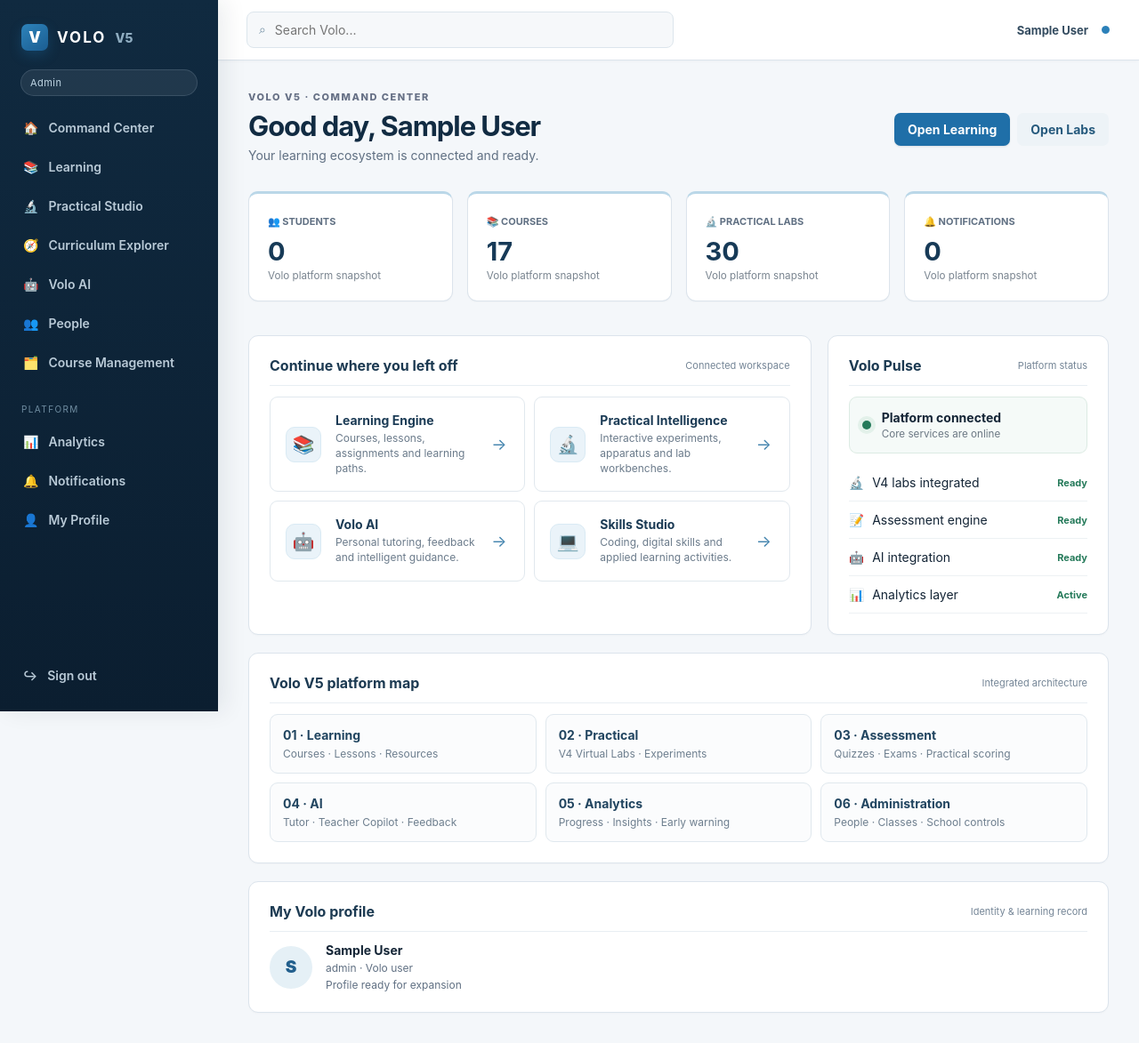
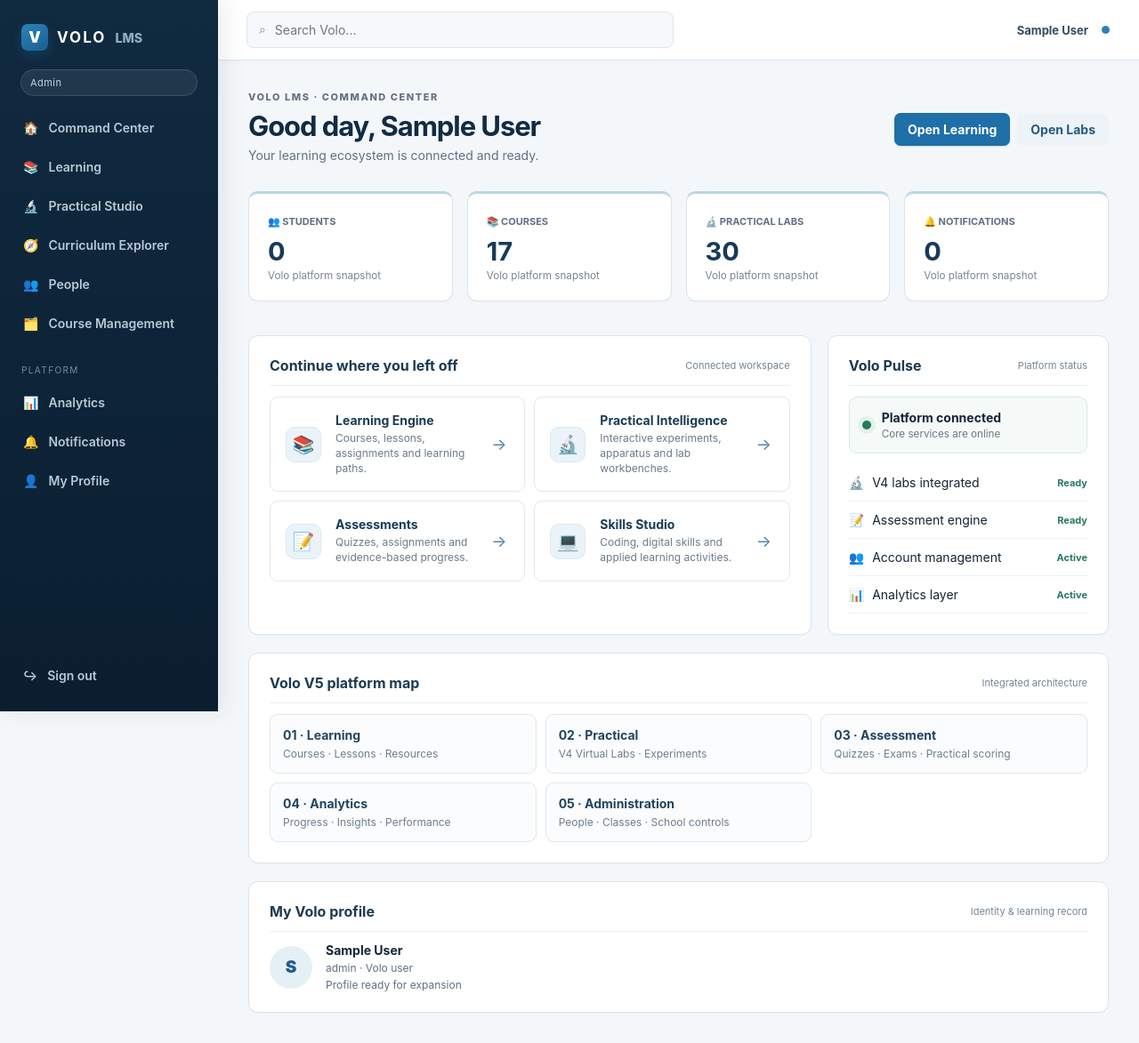
Before and after one commit to apetorgborprince/volo-lms, a Flask app: page /dashboard in a window 1280 px wide. Shown: the whole page at 89% size. Run offline with Flask 3, Linux system fonts and the light colour scheme; the visitor is signed in with stand-in values (Sample User, id 1); data comes from the database, SQL or seed files in the repository; data that the repository does not hold is empty; parts of the project's set-up code (start-up, migrations or seed data) failed here and were passed over.

Commit message:
Add files via upload

```diff
--- a/app/templates/base.html
+++ b/app/templates/base.html
@@ -1,14 +1,14 @@
 <!doctype html>
 <html lang="en"><head><meta charset="utf-8"><meta name="viewport" content="width=device-width,initial-scale=1">
-<title>Volo V5 — Intelligent Education Platform</title><link rel="stylesheet" href="{{ url_for('static', filename='css/app.css') }}"></head>
+<title>Volo LMS — Science Learning Platform</title><link rel="stylesheet" href="{{ url_for('static', filename='css/app.css') }}"></head>
 <body data-role="{{session.get('role','')}}"><div class="app-shell">
-<aside class="sidebar"><a class="brand brand-link" href="/dashboard"><span>V</span><strong>VOLO</strong><small>V5</small></a>
+<aside class="sidebar"><a class="brand brand-link" href="/dashboard"><span>V</span><strong>VOLO</strong><small>LMS</small></a>
 <div class="role-pill">{{ session.get('role','')|replace('_',' ')|title }}</div><nav class="side-nav">
 <a href="/dashboard" class="nav-item">🏠 <span>Command Center</span></a><a href="/courses" class="nav-item">📚 <span>Learning</span></a>
 <a href="/practical-studio" class="nav-item">🔬 <span>Practical Studio</span></a>
 <a href="/curriculum" class="nav-item">🧭 <span>Curriculum Explorer</span></a>
-{% if session.get('role') in ['student','tutor','admin','super_admin'] %}<a href="/ai" class="nav-item">🤖 <span>Volo AI</span></a>{% endif %}
-{% if session.get('role') in ['admin','tutor','super_admin'] %}<a href="/students" class="nav-item">👥 <span>People</span></a><a href="/manage-courses" class="nav-item">🗂️ <span>Course Management</span></a>{% endif %}
+{% if session.get('role') in ['student','tutor','admin'] %}{% endif %}
+{% if session.get('role') in ['admin','tutor'] %}<a href="/students" class="nav-item">👥 <span>People</span></a><a href="/manage-courses" class="nav-item">🗂️ <span>Course Management</span></a>{% endif %}
 {% if session.get('role') == 'student' %}<a href="/studio" class="nav-item">💻 <span>Coding Studio</span></a>{% endif %}
 <div class="nav-section">PLATFORM</div><a href="/dashboard#analytics" class="nav-item">📊 <span>Analytics</span></a>
 <a href="/dashboard#notifications" class="nav-item">🔔 <span>Notifications</span></a><a href="/dashboard#profile" class="nav-item">👤 <span>My Profile</span></a>
--- a/app/templates/dashboard.html
+++ b/app/templates/dashboard.html
@@ -1,18 +1,18 @@
 {% extends "base.html" %}{% block content %}
-<div class="v5-head"><div><div class="eyebrow">VOLO V5 · COMMAND CENTER</div><h1>Good day, {{session.get('name')}}</h1><p>Your learning ecosystem is connected and ready.</p></div>
+<div class="v5-head"><div><div class="eyebrow">VOLO LMS · COMMAND CENTER</div><h1>Good day, {{session.get('name')}}</h1><p>Your learning ecosystem is connected and ready.</p></div>
 <div class="head-actions"><a class="buttonlink" href="/courses">Open Learning</a><a class="buttonlink secondary" href="/practical-studio">Open Labs</a></div></div>
 <div id="v5Stats" class="grid v5-stats"></div>
 <div class="dashboard-grid"><section class="panel hero-panel"><div class="panel-heading"><h2>Continue where you left off</h2><span>Connected workspace</span></div>
 <div class="feature-cards">
 <a class="feature-card" href="/courses"><div class="feature-icon">📚</div><div><b>Learning Engine</b><p>Courses, lessons, assignments and learning paths.</p></div><span>→</span></a>
 <a class="feature-card" href="/practical-studio"><div class="feature-icon">🔬</div><div><b>Practical Intelligence</b><p>Interactive experiments, apparatus and lab workbenches.</p></div><span>→</span></a>
-<a class="feature-card" href="/ai"><div class="feature-icon">🤖</div><div><b>Volo AI</b><p>Personal tutoring, feedback and intelligent guidance.</p></div><span>→</span></a>
+<a class="feature-card" href="/courses"><div class="feature-icon">📝</div><div><b>Assessments</b><p>Quizzes, assignments and evidence-based progress.</p></div><span>→</span></a>
 <a class="feature-card" href="{% if session.get('role')=='student' %}/studio{% else %}/courses{% endif %}"><div class="feature-icon">💻</div><div><b>Skills Studio</b><p>Coding, digital skills and applied learning activities.</p></div><span>→</span></a>
 </div></section>
 <aside class="panel pulse-panel"><div class="panel-heading"><h2>Volo Pulse</h2><span>Platform status</span></div>
 <div class="pulse"><span class="pulse-ring"></span><div><b>Platform connected</b><small>Core services are online</small></div></div>
-<div class="pulse-list"><div><span>🔬</span> V4 labs integrated <b>Ready</b></div><div><span>📝</span> Assessment engine <b>Ready</b></div><div><span>🤖</span> AI integration <b>Ready</b></div><div><span>📊</span> Analytics layer <b>Active</b></div></div></aside></div>
+<div class="pulse-list"><div><span>🔬</span> V4 labs integrated <b>Ready</b></div><div><span>📝</span> Assessment engine <b>Ready</b></div><div><span>👥</span> Account management <b>Active</b></div><div><span>📊</span> Analytics layer <b>Active</b></div></div></aside></div>
 <section class="panel roadmap" id="analytics"><div class="panel-heading"><h2>Volo V5 platform map</h2><span>Integrated architecture</span></div>
-<div class="roadmap-grid"><div><b>01 · Learning</b><span>Courses · Lessons · Resources</span></div><div><b>02 · Practical</b><span>V4 Virtual Labs · Experiments</span></div><div><b>03 · Assessment</b><span>Quizzes · Exams · Practical scoring</span></div><div><b>04 · AI</b><span>Tutor · Teacher Copilot · Feedback</span></div><div><b>05 · Analytics</b><span>Progress · Insights · Early warning</span></div><div><b>06 · Administration</b><span>People · Classes · School controls</span></div></div></section>
+<div class="roadmap-grid"><div><b>01 · Learning</b><span>Courses · Lessons · Resources</span></div><div><b>02 · Practical</b><span>V4 Virtual Labs · Experiments</span></div><div><b>03 · Assessment</b><span>Quizzes · Exams · Practical scoring</span></div><div><b>04 · Analytics</b><span>Progress · Insights · Performance</span></div><div><b>05 · Administration</b><span>People · Classes · School controls</span></div></div></section>
 <section class="panel" id="profile"><div class="panel-heading"><h2>My Volo profile</h2><span>Identity & learning record</span></div><div id="profileCard" class="profile-card">Loading profile…</div></section>
 {% endblock %}
--- a/app/templates/practical_studio.html
+++ b/app/templates/practical_studio.html
@@ -78,7 +78,7 @@
           <div id="assessment"></div>
         </section>
       </section>
-      {% if session.get('role') in ['admin','tutor','super_admin'] %}
+      {% if session.get('role') in ['admin','tutor','admin'] %}
       <section class="panel practical-designer"><div class="panel-heading"><h2>Design a curriculum-aligned practical</h2><span>Teacher workspace</span></div><form id="practicalDesigner"><div class="planner-grid"><label>Title<input name="title" required placeholder="Practical title"></label><label>Learning indicator<select name="learning_indicator_id" id="practicalIndicator" required></select></label></div><label class="planner-content">Objective<textarea name="objective" required placeholder="What will learners investigate or demonstrate?"></textarea></label><div class="planner-grid"><label>Apparatus and materials<textarea name="apparatus" required placeholder="One item per line or comma-separated"></textarea></label><label>Safety instructions<textarea name="safety_instructions" required placeholder="Risks, controls and supervision requirements"></textarea></label></div><label class="planner-content">Procedure<textarea name="procedure" required placeholder="Numbered learner-centred procedure"></textarea></label><label class="planner-content">Assessment prompt<textarea name="assessment_prompt" required placeholder="Evidence learners must submit or explain"></textarea></label><div class="planner-actions"><button type="submit">Save practical design</button><span id="practicalDesignerStatus" aria-live="polite"></span></div></form></section>
       {% endif %}
     </main>
--- a/app/templates/students.html
+++ b/app/templates/students.html
@@ -1,4 +1,4 @@
 {% extends "base.html" %}{% block content %}
-<div class="head"><div><h1>Learners</h1><p>Student management and monitoring.</p></div><button onclick="addStudent()">+ Add learner</button></div>
+<div class="head"><div><h1>User Management</h1><p>Create and manage Volo Teacher and Student accounts.</p></div><div class="head-actions"><button onclick="addTeacher()">+ Add teacher</button><button onclick="addStudent()">+ Add student</button></div></div>
 <div class="panel"><table><thead><tr><th>Name</th><th>Username</th><th>Class</th><th>Courses</th></tr></thead><tbody id="students"></tbody></table></div>
 {% endblock %}
```
Also changed, not shown: app/templates/login.html (+15 -9 lines).
